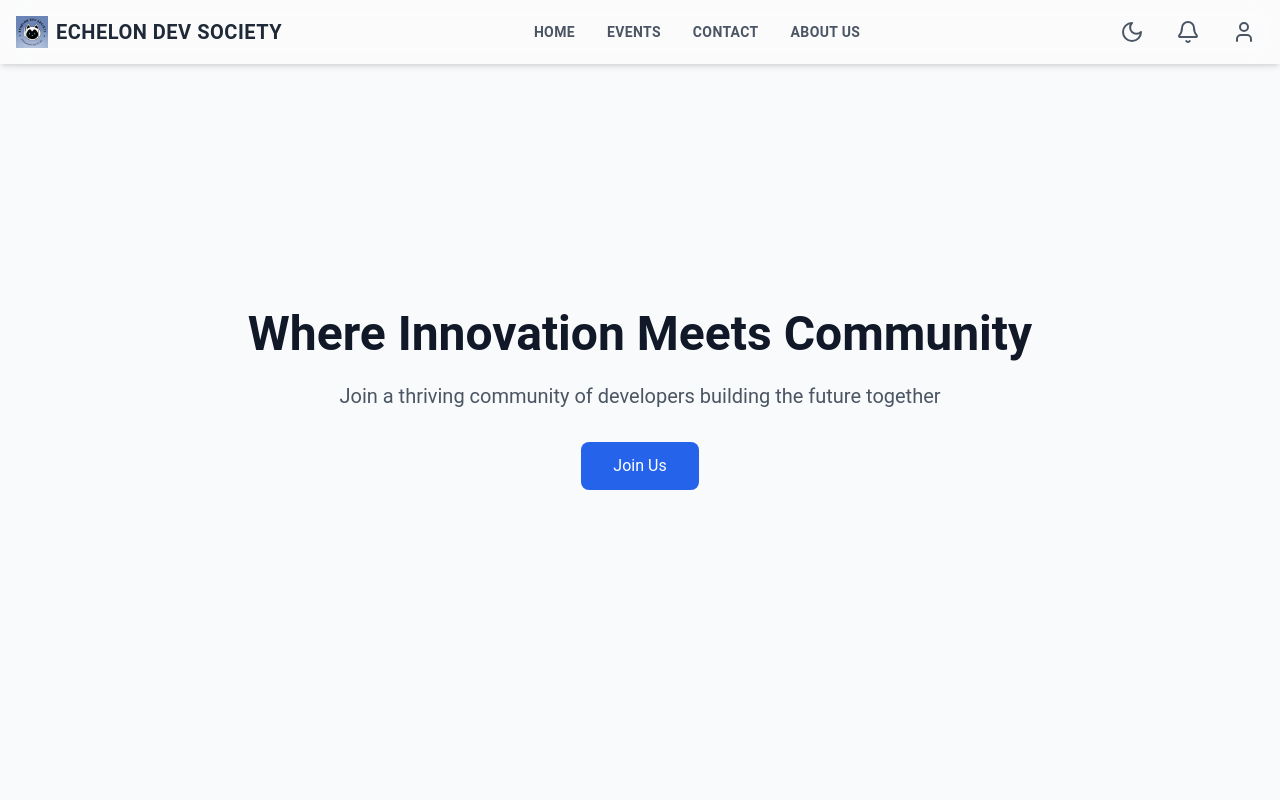
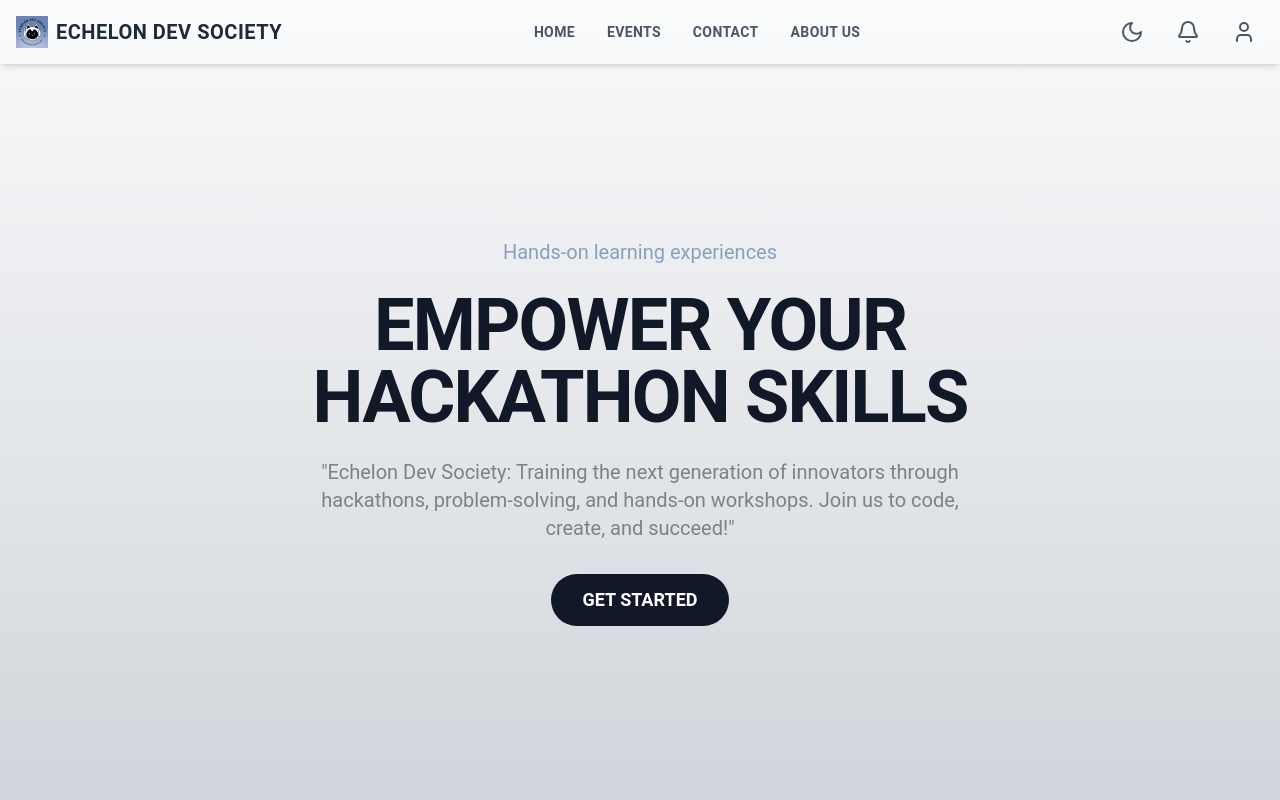
Before and after one commit to eviiileyeee/eventflow, a React (Vite) app in the folder client/: page / in a window 1280 px wide. Shown: the top 800 px of the page. Built offline with nearby package versions, Linux system fonts and the light colour scheme.

Commit message:
hero sec

```diff
--- a/client/package.json
+++ b/client/package.json
@@ -11,6 +11,7 @@
   },
   "dependencies": {
     "autoprefixer": "^10.4.20",
+    "gsap": "^3.12.7",
     "lucide-react": "^0.473.0",
     "postcss": "^8.5.1",
     "react": "^18.3.1",
--- a/client/src/App.jsx
+++ b/client/src/App.jsx
@@ -1,5 +1,5 @@
-import React, { useState, createContext } from "react";
-import { BrowserRouter, Routes, Route, Navigate } from 'react-router-dom';
+import React from "react";
+import { BrowserRouter, Routes, Route } from 'react-router-dom';
 import ProfilePage from './pages/ProfilePage';
 import LoginPage from "./pages/LoginPage";
 import "./index.css";
@@ -9,18 +9,17 @@ import About from "./components/About";
 import Footer from "./components/Footer";
 import Events from "./pages/Events";
 import { ThemeProvider } from './components/ThemeContext/ThemeContext';
-
-
+import Cursor from "./components/Cursor"; // Import the Cursor component
 
 const DashboardLayout = ({ children }) => (
-  <div>
+  <div id="main" className="relative overflow-hidden min-h-screen">
     <Navbar />
     <main className="min-h-screen">{children}</main>
     <Footer />
   </div>
 );
-// Create ThemeContext for light/dark mode toggling
-export const ThemeContext = createContext();
+
+
 const App = () => {
   return (
     <ThemeProvider>
@@ -35,19 +34,17 @@ const App = () => {
 
           <Route path="/login" element={<LoginPage />} />
 
-          <Route path="/profile" element={
-                <ProfilePage />
-          } />
+          <Route path="/profile" element={<ProfilePage />} />
 
           <Route path="/events" element={
             <DashboardLayout>
-             <Events/>
+              <Events />
             </DashboardLayout>
           } />
 
           <Route path="/about" element={
             <DashboardLayout>
-             <About/>
+              <About />
             </DashboardLayout>
           } />
 
@@ -63,9 +60,9 @@ const App = () => {
             </DashboardLayout>
           } />
         </Routes>
+        <Cursor /> {/* Include the Cursor component */}
       </BrowserRouter>
-      </ThemeProvider>
-
+    </ThemeProvider>
   );
 };
 
--- /dev/null
+++ b/client/src/components/Cursor.jsx
@@ -0,0 +1,39 @@
+import React, { useEffect } from 'react';
+import gsap from 'gsap';
+
+const Cursor = () => {
+  useEffect(() => {
+    const main = document.querySelector("#main");
+    const cursor = document.querySelector("#cursor");
+
+    if (main && cursor) {
+      console.log('Elements found:', { main, cursor });
+
+      const handleMouseMove = (e) => {
+        gsap.to(cursor, {
+          x: e.clientX,
+          y: e.clientY,
+          duration: 1,
+        });
+      };
+
+      main.addEventListener("mousemove", handleMouseMove);
+
+      return () => {
+        main.removeEventListener("mousemove", handleMouseMove);
+      };
+    } else {
+      console.error('Elements not found:', { main, cursor });
+    }
+  }, []);
+
+  return (
+    <div
+      id="cursor"
+      className="h-6 w-6 bg-gray-600 rounded-full fixed flex items-center justify-center text-center z-50 pointer-events-none"
+    >
+    </div>
+  );
+};
+
+export default Cursor;
--- a/client/src/components/ThemeContext/ThemeContext.jsx
+++ b/client/src/components/ThemeContext/ThemeContext.jsx
@@ -1,14 +1,24 @@
-// ThemeContext.jsx
-import React, { createContext, useContext, useState } from 'react';
+import React, { createContext, useContext, useState, useEffect } from 'react';
 
 export const ThemeContext = createContext();
 
 export const ThemeProvider = ({ children }) => {
-  const [darkMode, setDarkMode] = useState(false);
+  const [darkMode, setDarkMode] = useState(() => {
+    const savedTheme = localStorage.getItem('darkMode');
+    return savedTheme ? JSON.parse(savedTheme) : false;
+  });
 
   const toggleDarkMode = () => {
-    setDarkMode(!darkMode);
+    setDarkMode(prevMode => {
+      const newMode = !prevMode;
+      localStorage.setItem('darkMode', JSON.stringify(newMode));
+      return newMode;
+    });
   };
+
+  useEffect(() => {
+    localStorage.setItem('darkMode', JSON.stringify(darkMode));
+  }, [darkMode]);
 
   return (
     <ThemeContext.Provider value={{ darkMode, toggleDarkMode }}>
--- a/client/src/pages/Hero.jsx
+++ b/client/src/pages/Hero.jsx
@@ -1,25 +1,43 @@
 import React from "react";
 import Projects from "../components/Projects";
 import Team from "../components/Team";
+import { useTheme } from "../components/ThemeContext/ThemeContext"; // Correct the import path
 
-const Hero = () => (
+const Hero = () => {
+  const { darkMode } = useTheme(); // Use the hook without passing ThemeContext
+
+  return (
     <>
-  <section className="h-screen flex items-center justify-center bg-gray-50 dark:bg-gray-900 px-6">
-    <div className="container mx-auto text-center">
-      <h1 className="text-5xl font-bold mb-6 text-gray-900 dark:text-white">
-        Where Innovation Meets Community
+      <section className={`h-screen flex items-center justify-center px-6 ${
+      darkMode
+        ? "bg-gradient-to-b from-[#101213] to-[#1d2c48] text-white"
+        : "bg-gradient-to-b from-[#F9FAFB] to-[#D1D5DB] text-black"
+    }`}>
+      <div className="container mx-auto text-center pt-16">
+        <p className={`text-xl mb-6 font-Madefor ${darkMode ? "text-[#505b72]" : "text-[#889fbf]"}`}>
+          Hands-on learning experiences
+        </p>
+        <h1 className={`text-4xl md:text-6xl lg:text-7xl font-bold tracking-tight leading-tight mb-6 font-Madefor ${
+          darkMode ? "text-[#d2d9ef]" : "text-[#111827]"
+        }`}>
+          EMPOWER YOUR <br /> HACKATHON SKILLS
         </h1>
-      <p className="text-xl text-gray-600 dark:text-gray-400 mb-8">
-        Join a thriving community of developers building the future together
+        <p className={`text-xl mb-8 mx-auto max-w-2xl font-Madefor ${
+          darkMode ? "text-[#A6B7D5]" : "text-[#7f8183]"
+        }`}>
+          "Echelon Dev Society: Training the next generation of innovators through hackathons, problem-solving, and hands-on workshops. Join us to code, create, and succeed!"
         </p>
-      <button className="bg-blue-600 text-white px-8 py-3 rounded-lg hover:bg-blue-700 transition-colors">
-        Join Us
+        <button className={`py-3 px-8 text-lg rounded-full font-bold font-Madefor transition duration-300 ease-in-out ${
+          darkMode ? "bg-[#cce0ff] text-[#101213] hover:bg-[#6B85B6] hover:text-white" : "bg-[#111827] text-white hover:bg-[#6B85B6] hover:text-black"
+        }`}>
+          GET STARTED
         </button>
       </div>
     </section>
-  <Team/>
-  <Projects/>
+      <Team />
+      <Projects />
     </>
   );
+};
 
 export default Hero;
--- a/client/vite.config.js
+++ b/client/vite.config.js
@@ -1,9 +1,9 @@
-import { defineConfig } from 'vite';
-import react from '@vitejs/plugin-react';
+import { defineConfig } from "vite";
+import react from "@vitejs/plugin-react";
 
 export default defineConfig({
   plugins: [react()],
-  css: {
-    postcss: './postcss.config.js',
+  resolve: {
+    extensions: [".js", ".jsx"], // Include .jsx here
   },
 });
```
Also changed, not shown: client/src/components/Navbar.jsx (+3 -5 lines), 1 other file (tests, documents, lock files or other folders). Lines whose indentation alone changed are shown as unchanged.
